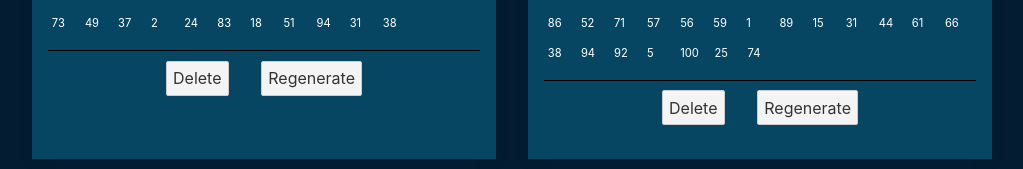
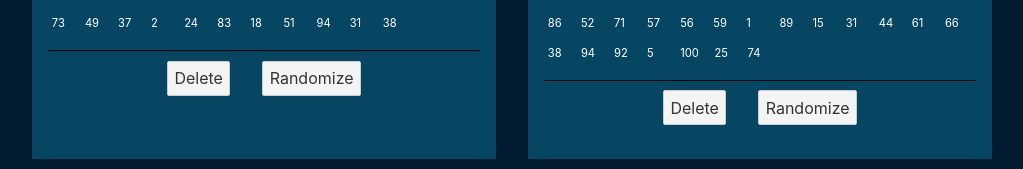
Before and after one commit to oskogstad/random-miss-chance-range, a Svelte app: page / in a window 1280 px wide. Shown: the part 628-797 px from the top of the page, without its empty margins (128-1151 px from the left). Built offline with nearby package versions, Linux system fonts and the light colour scheme.

Commit message:
Change button text

```diff
--- a/src/MissChance.svelte
+++ b/src/MissChance.svelte
@@ -92,7 +92,7 @@
 
         <div class='button-wrapper'>
             <button on:click={() => removeItem(id)}>Delete</button>
-            <button on:click={onRegenerateClick}>Regenerate</button>
+            <button on:click={onRegenerateClick}>Randomize</button>
         </div>
     </div>
 </div>
```
